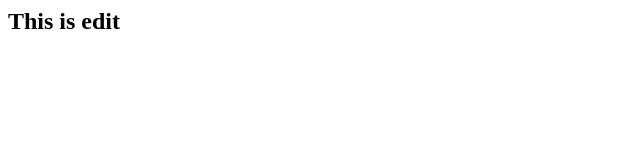
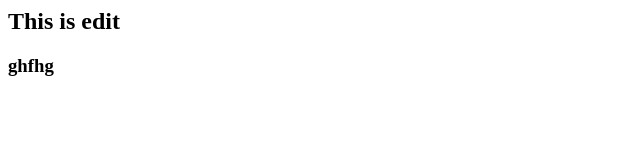
Before and after one commit to ayushbhoware/html-demo-project, a plain HTML site: page index.html in a window 1280 px wide. Shown: the full height of the page, 0-640 px from the left. Drawn offline with Linux system fonts and the light colour scheme.

Commit message:
Update index.html

```diff
--- a/index.html
+++ b/index.html
@@ -1,3 +1,4 @@
 <h2>
   This is edit
 </h2>
+<h3>ghfhg</h3>
```
